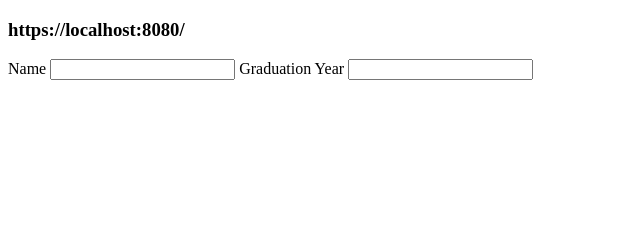
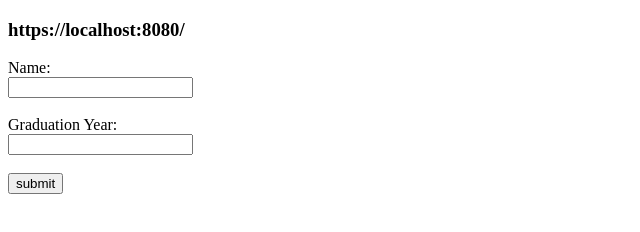
Before and after one commit to acciojob/sharable-urls-Dnyanesh9881, a website: page main.html in a window 1280 px wide. Shown: the whole page, without its empty margins (0-640 px from the left). Drawn offline with Linux system fonts and the light colour scheme.

Commit message:
created a submission

```diff
--- a/main.html
+++ b/main.html
@@ -3,11 +3,11 @@
   <body>
 	  <form>
 		  <h3 id="url"> https://localhost:8080/</h3>
-		  <label for="name">Name</label>
-		  <input type="text" id="name" name="name">
-		  <label for="year">Graduation Year</label>
-		  <input type="number" id="year" name="year">
-
+		  <label for="name">Name:</label><br>
+		  <input type="text" id="name" name="name"><br><br>
+		  <label for="year">Graduation Year:</label><br>
+		  <input type="number" id="year" name="year"><br><br>
+		  <button id="button">submit</button>
 	  </form>
     <script type="text/javascript" src="./script.js">
 </script>
```
